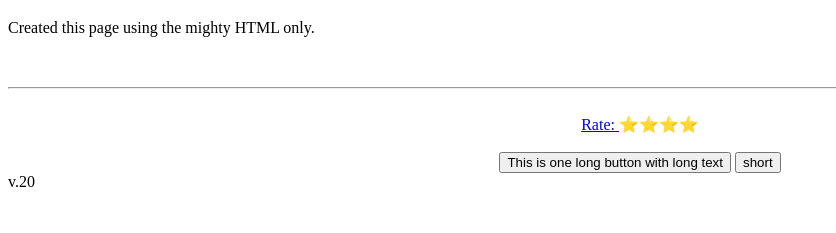
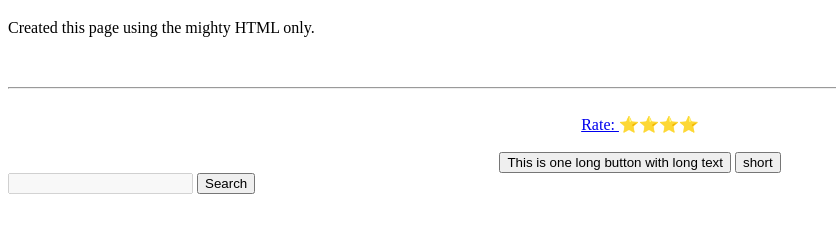
Before and after one commit to Hope-Dies-Here/html, a plain HTML site: page index.html in a window 1280 px wide. Shown: the part 61-294 px from the top of the page, without its empty margins (0-836 px from the left). Drawn offline with Linux system fonts and the light colour scheme.

Commit message:
test commit 2

```diff
--- a/index.html
+++ b/index.html
@@ -22,6 +22,8 @@
      <button>This is one long button with long text</button>
     <button>short</button>
     </center>
-    v.20
+    <input type="text" disabled="true" />
+    <button>Search</button>
+
   </body>
 </html>
```
